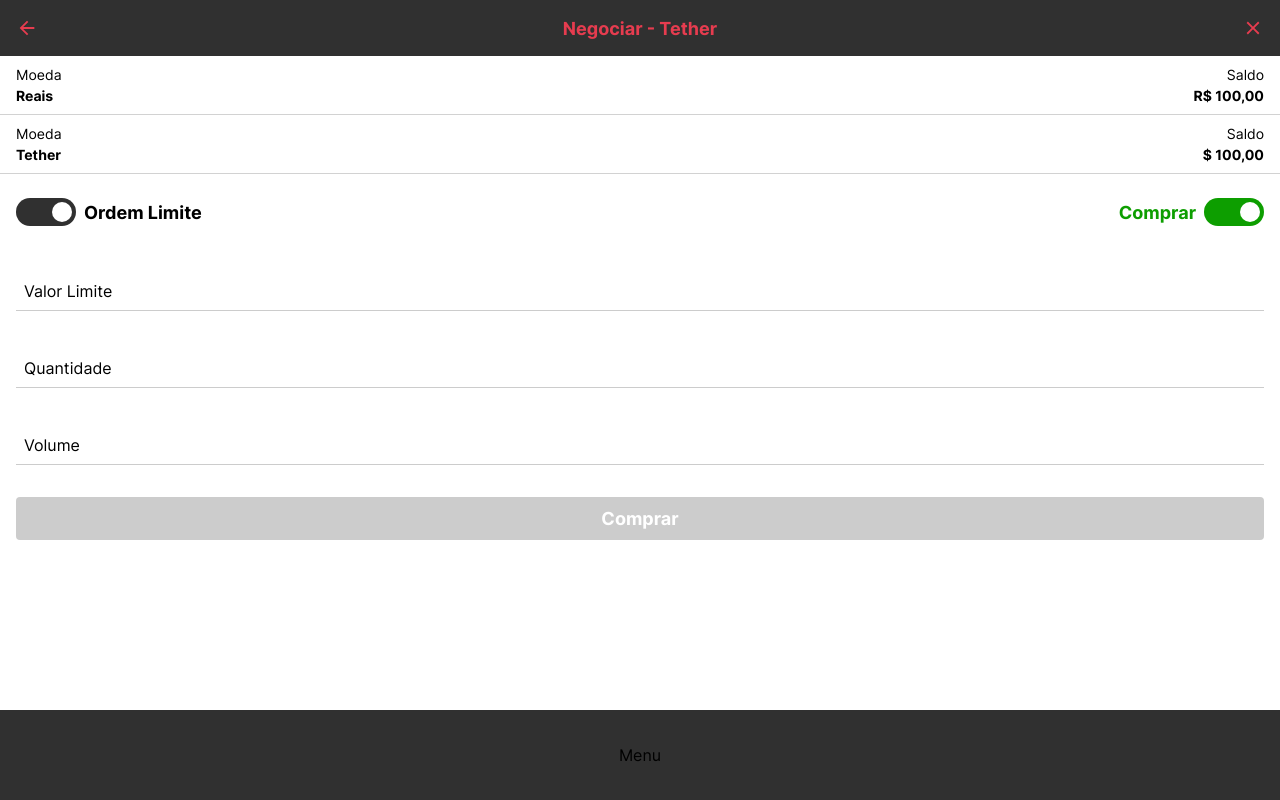
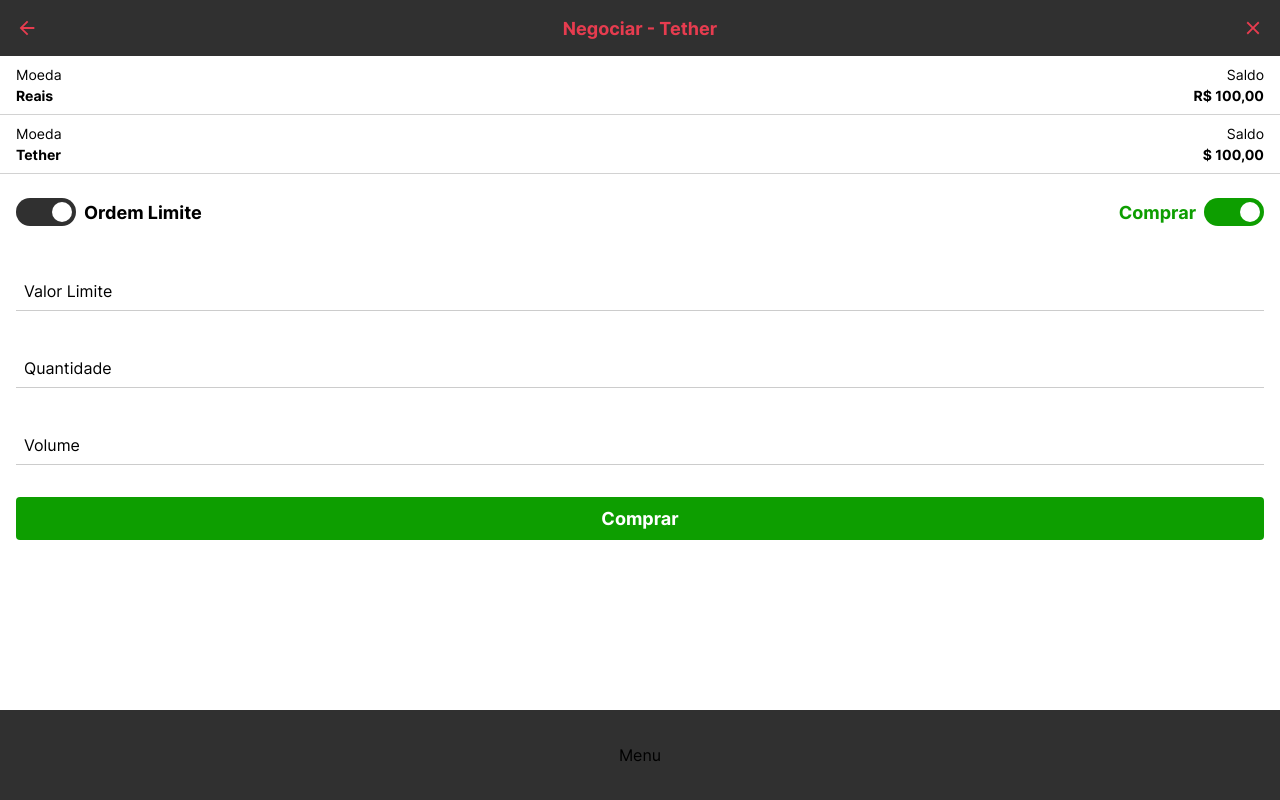
Before and after one commit to fcms14/react-components, a React (Vite) app: page /exchange in a window 1280 px wide. Built offline with nearby package versions, Linux system fonts and the light colour scheme.

Commit message:
fix: button new interface applied

```diff
--- a/src/pages/Exchange/form.tsx
+++ b/src/pages/Exchange/form.tsx
@@ -11,10 +11,13 @@ const ExchangeForm = () => {
       </form>
       <Button.Default
         text="Comprar"
-        buttonColor="#0d9e00"
         onClick={() => alert("ordem enviada")}
-        loading={false}
-        active
+        buttonStyle={{
+          active: true,
+          color: "#0d9e00",
+          // secondary: false,
+          loading: false
+        }}
       />
     </>
   )
--- a/src/pages/Index/index.tsx
+++ b/src/pages/Index/index.tsx
@@ -12,7 +12,7 @@ const Index = () => {
     <ViewPort>
       <Header.Default text="Index" />
       <main>
-        <Button.Default  loading={false} active={true} secondary={false} text="Negociar" onClick={() => navigate('/exchange')} />
+        <Button.Default text="Negociar" onClick={() => navigate('/exchange')} buttonStyle={{ active: true }}  />
         <List />
       </main>
       <footer>
```
